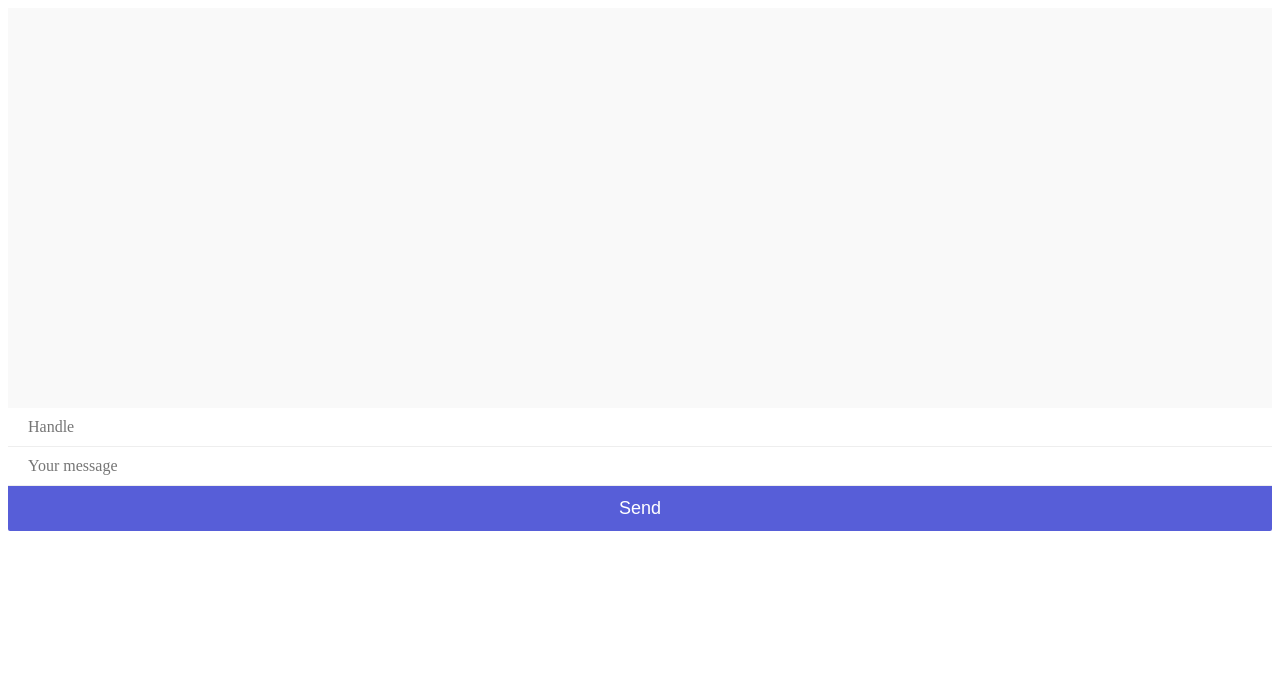
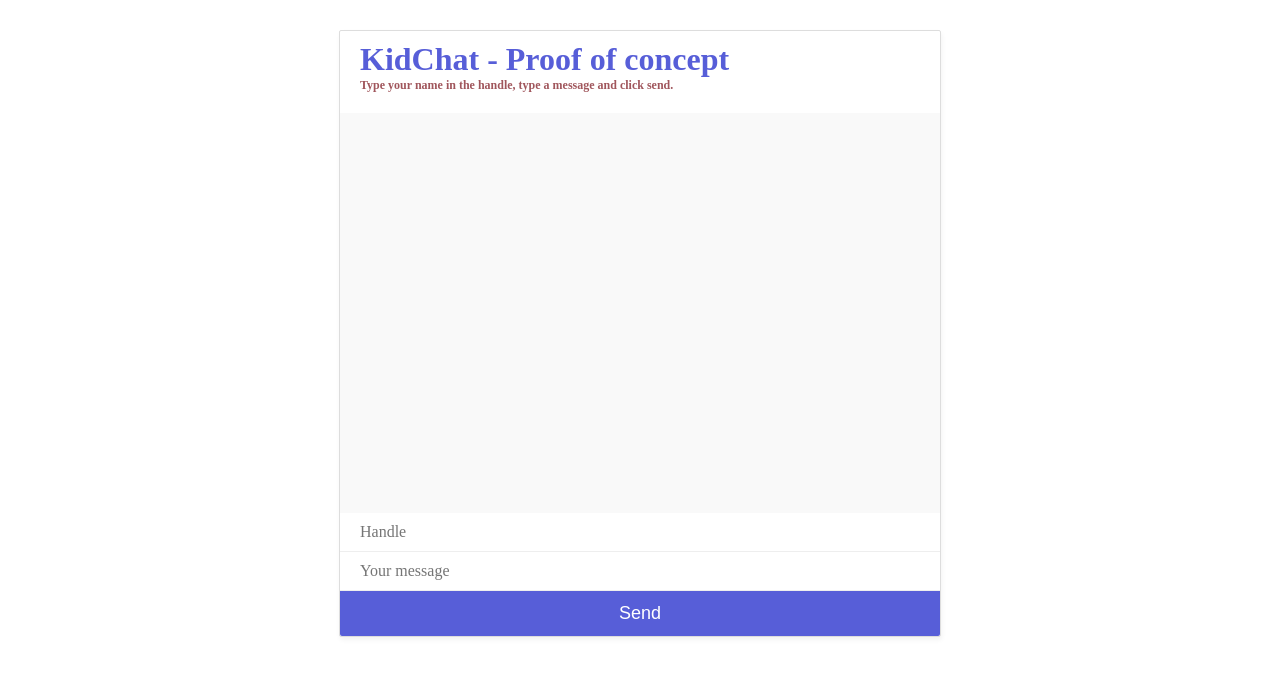
Before and after one commit to DannyArr/KidChat, a website: page public/index.html in a window 1280 px wide. Drawn offline with Linux system fonts and the light colour scheme; no server answers.

Commit message:
Style and content changes

```diff
--- a/public/index.html
+++ b/public/index.html
@@ -8,6 +8,8 @@
     </head>
     <body>
         <div id="kid-chat">
+            <h1>KidChat - Proof of concept</h1>
+            <h3>Type your name in the handle, type a message and click send.</h3>
             <div id="chat-window">
                 <div id="output">
                 </div>
--- a/public/styles.css
+++ b/public/styles.css
@@ -2,13 +2,26 @@ body{
     font-family: 'Nunito';
 }
 
-h2{
-    font-size: 18px;
-    padding: 10px 20px;
+h1{
+    padding: 10px 20px 0px 20px;
+    margin: 0px;
     color: #575ed8;
 }
 
-#mario-chat{
+h2{
+    font-size: 18px;
+    padding: 0px 20px 10px 20px;
+    color: #575ed8;
+}
+
+h3{
+    font-size: 12px;
+    margin: 0px 0px 10px 0px;
+    padding: 0px 20px 10px 20px;
+    color: #a0565c;
+}
+
+#kid-chat{
     max-width: 600px;
     margin: 30px auto;
     border: 1px solid #ddd;
```
